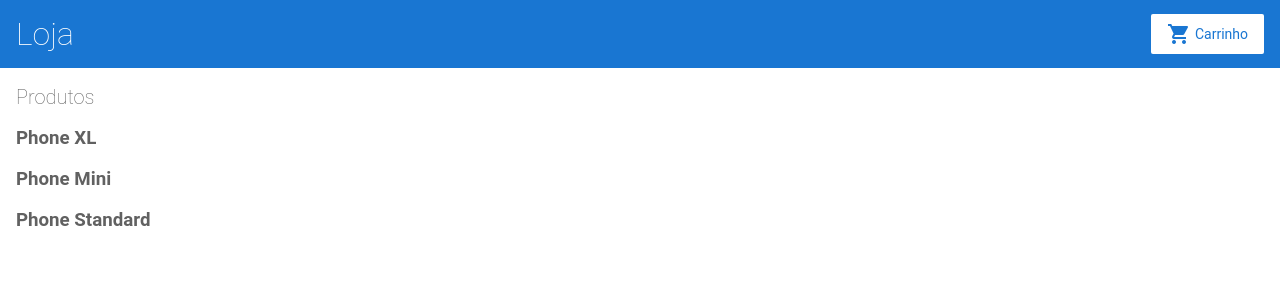
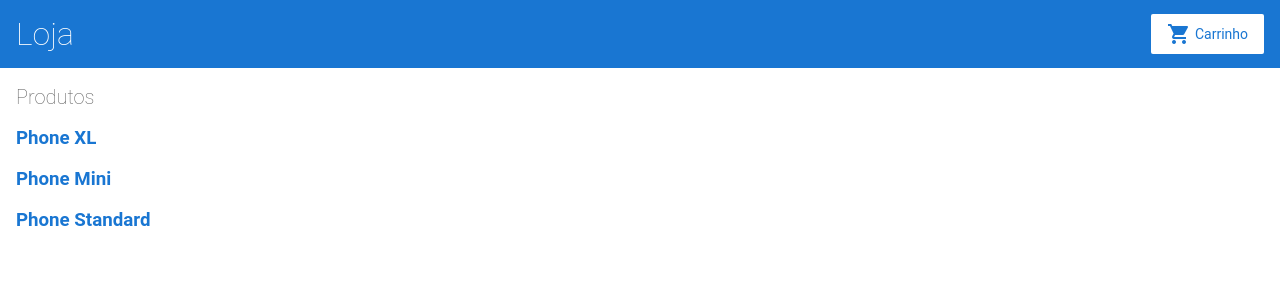
Before and after one commit to sonsyrock/angular-exemplo, an Angular app: page / in a window 1280 px wide. Shown: the top 300 px of the page. Built offline with nearby package versions, Linux system fonts and the light colour scheme.

Commit message:
2 files modified

```diff
--- a/src/app/product-list/product-list.component.html
+++ b/src/app/product-list/product-list.component.html
@@ -1,8 +1,15 @@
 <h2>Produtos</h2>
 
-<div *ngFor = "let product of products"><!--Está divi recebe a propriedade Angular ngFor, dessa forma a cada novo elemento adicionado ou retirado desta div, ele ira criar uma nova ou retirar uma div-->
+<div *ngFor = "let product of products"><!--Está divi recebe a propriedade Angular ngFor, dessa forma a cada novo elemento adicionado ou retirado desta div, ele ira criar uma nova ou retirar uma div. Está criando uma nova variável chamada product e associando a product que esta no arquivo (product.ts) em typescript-->
 
-<h3> {{product.name}} </h3> <!-- Esta interpolação, transforme os valores (product e name) e os traz para a view.-->
+<h3>
+
+  <a [title] = "product.name + 'details' "> <!-- aqui, ele esta pegando a variavel criada acima (product) e a variável (name) que está em products.ts -->
+
+  {{product.name}}  <!-- Esta interpolação, transforme os valores (product e name) e os traz para a view.Esta variável (name) está no arquivo product.ts-->
+
+  </a>
+</h3>
 
 </div>
 <!--
--- a/src/app/product-list/product-list.component.ts
+++ b/src/app/product-list/product-list.component.ts
@@ -11,7 +11,7 @@ export class ProductListComponent {
   products = products;
 
   share() {
-    window.alert('The product has been shared!');
+    window.alert('O produto foi compartilhado!');
   }
 }
 
```
